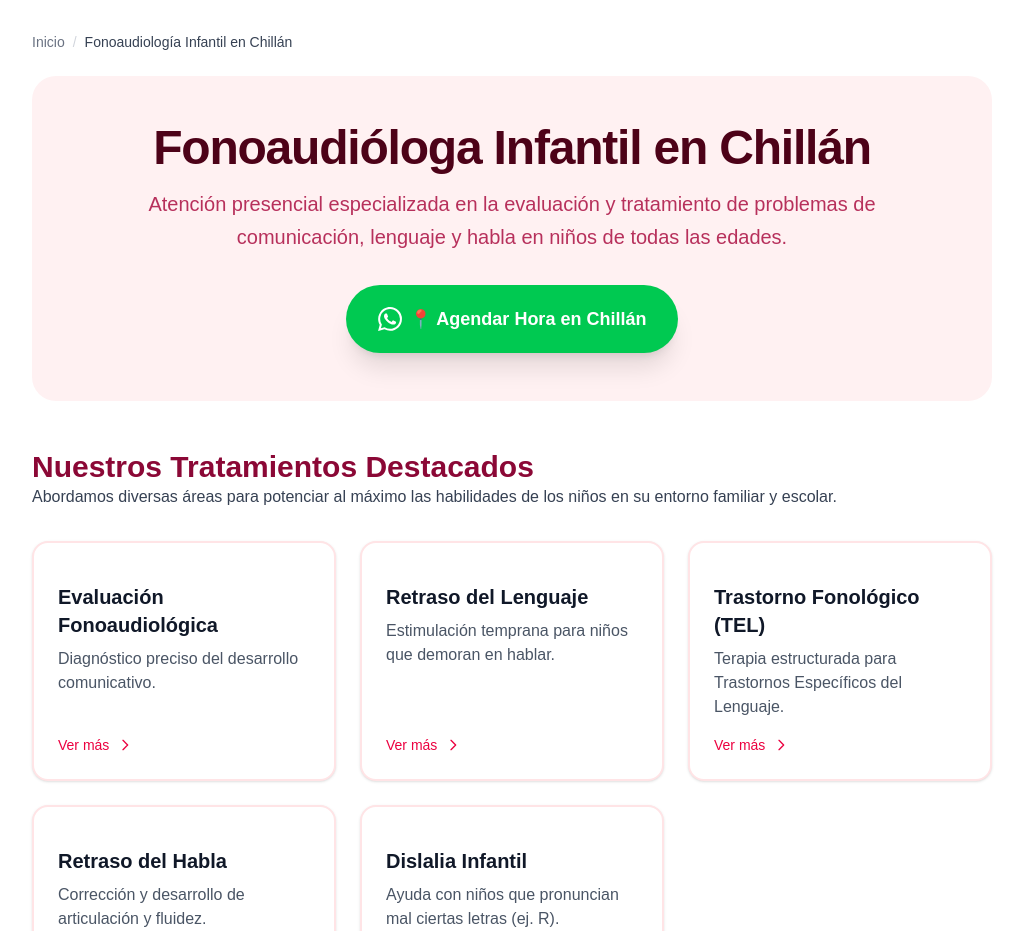
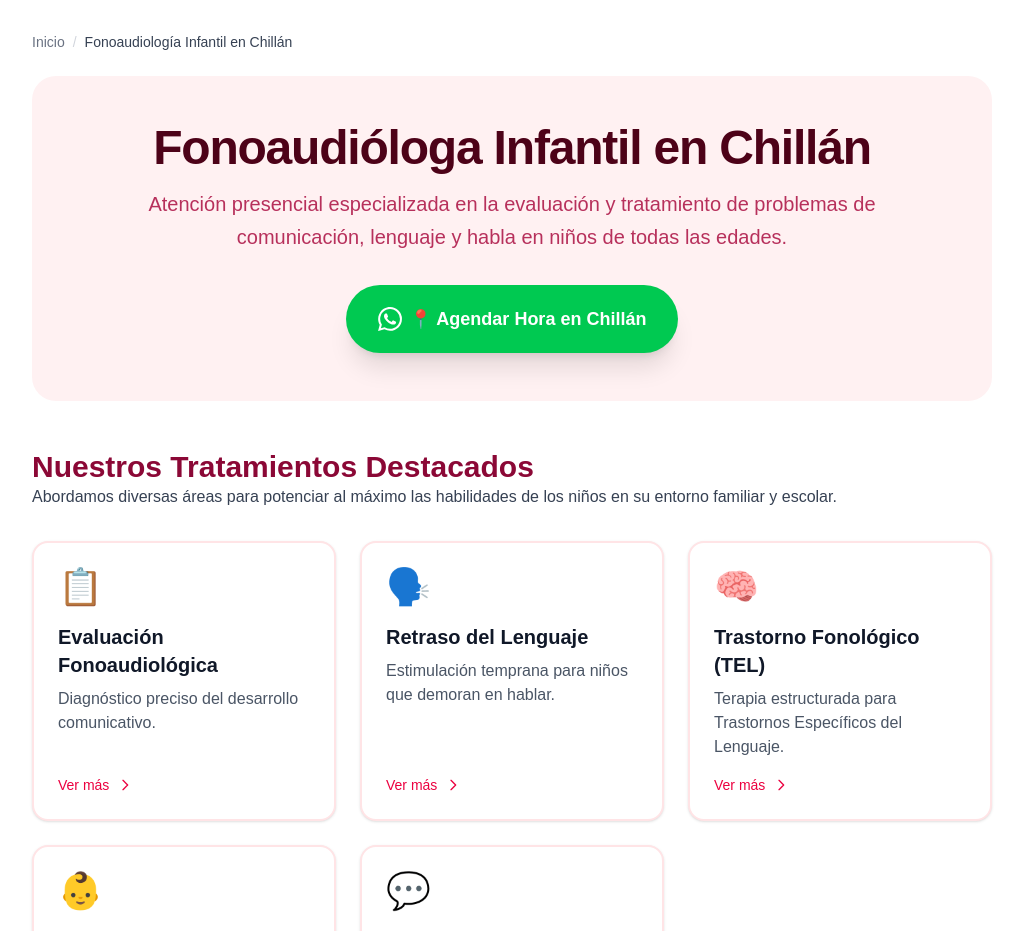
Before and after one commit to gpedrosad/katia, a Next.js app: page /fonoaudiologia-infantil-chillan in a window 1280 px wide. Shown: the top 931 px of the page, without its empty margins (128-1151 px from the left). Built offline with nearby package versions, Linux system fonts and the light colour scheme.

Commit message:
arreglo falla

```diff
--- a/app/fonoaudiologia-infantil-chillan/page.tsx
+++ b/app/fonoaudiologia-infantil-chillan/page.tsx
@@ -62,31 +62,31 @@ export default function FonoaudiologiaInfantilPage() {
                 title="Evaluación Fonoaudiológica"
                 description="Diagnóstico preciso del desarrollo comunicativo."
                 href="/evaluacion-fonoaudiologica-infantil-chillan"
-                icon="📋"
+                emoji="📋"
               />
               <ServiceCard
                  title="Retraso del Lenguaje"
                  description="Estimulación temprana para niños que demoran en hablar."
                  href="/tratamientos/retraso-del-lenguaje-chillan"
-                 icon="🗣️"
+                 emoji="🗣️"
               />
               <ServiceCard
                  title="Trastorno Fonológico (TEL)"
                  description="Terapia estructurada para Trastornos Específicos del Lenguaje."
                  href="/tratamientos/tel-trastorno-especifico-lenguaje-chillan"
-                 icon="🧠"
+                 emoji="🧠"
               />
               <ServiceCard
                  title="Retraso del Habla"
                  description="Corrección y desarrollo de articulación y fluidez."
                  href="/tratamientos/retraso-del-habla-chillan"
-                 icon="👶"
+                 emoji="👶"
               />
               <ServiceCard
                  title="Dislalia Infantil"
                  description="Ayuda con niños que pronuncian mal ciertas letras (ej. R)."
                  href="/tratamientos/dislalia-infantil-chillan"
-                 icon="💬"
+                 emoji="💬"
               />
             </div>
           </section>
```
